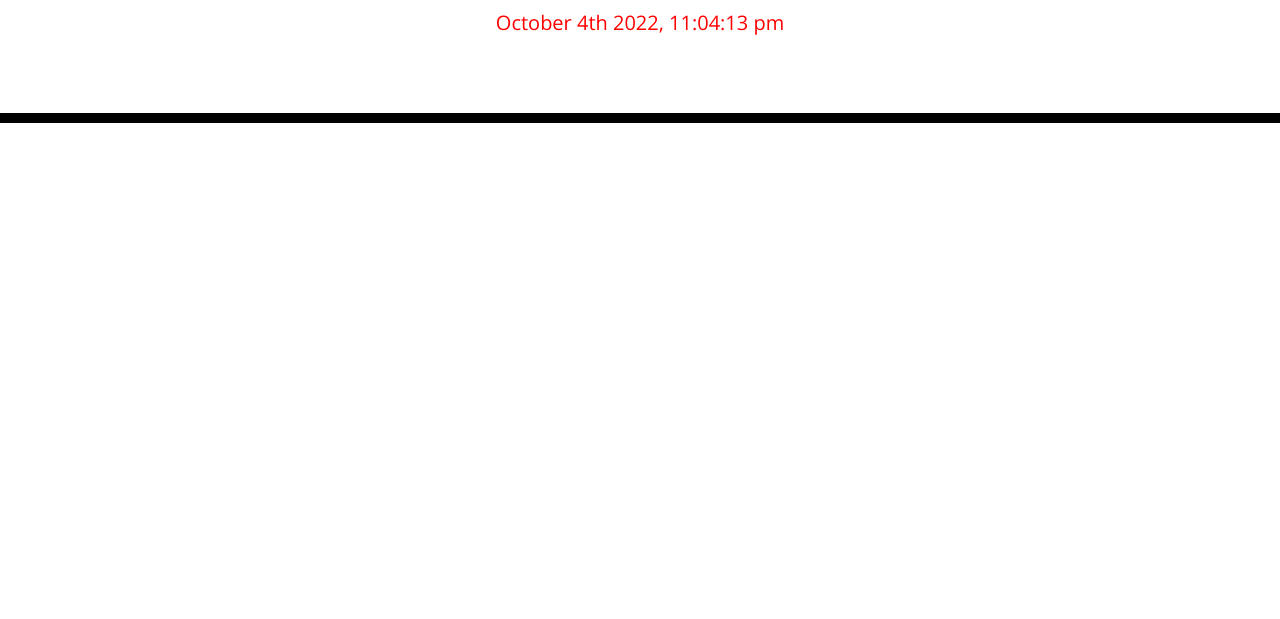
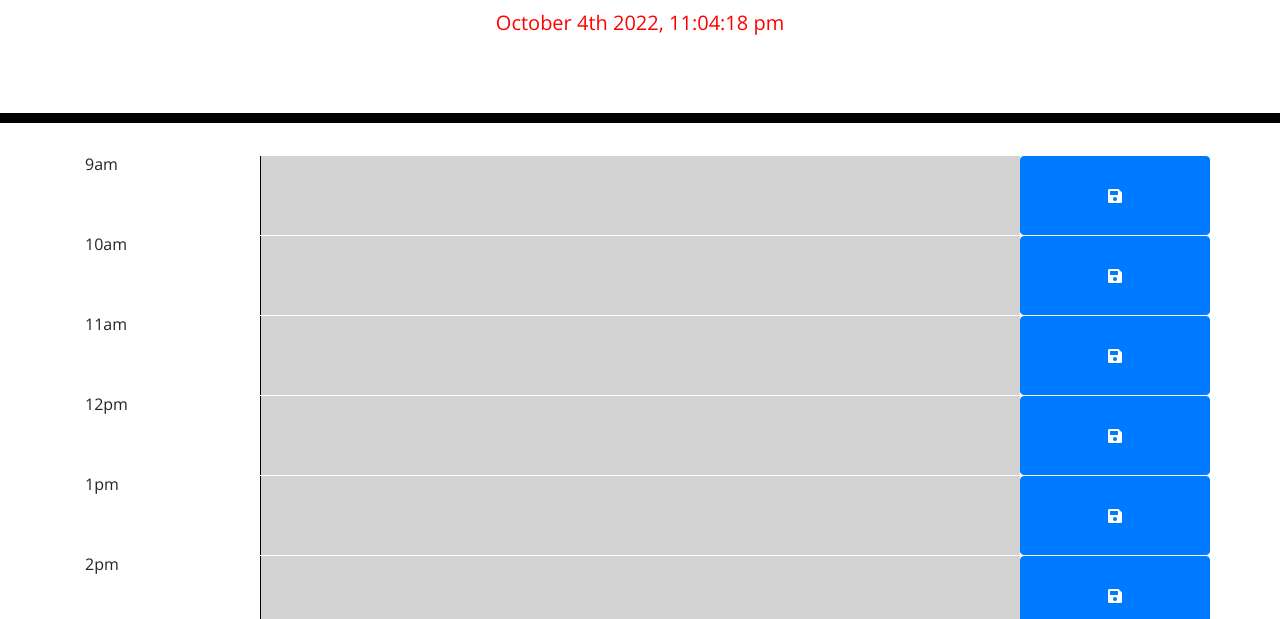
Before and after one commit to Sebascrab/Module_5_Homework_Alexander_Tischner, a plain HTML site: page index.html in a window 1280 px wide. Shown: the part 181-800 px from the top of the page. Drawn offline with nearby package versions, Linux system fonts and the light colour scheme.

Commit message:
finished js

```diff
--- a/index.html
+++ b/index.html
@@ -1,23 +1,14 @@
 <!DOCTYPE html>
 <html lang="en">
+
 <head>
   <meta charset="UTF-8" />
   <meta name="viewport" content="width=device-width, initial-scale=1.0" />
   <meta http-equiv="X-UA-Compatible" content="ie=edge" />
-    <link
-      rel="stylesheet"
-      href="https://stackpath.bootstrapcdn.com/bootstrap/4.3.1/css/bootstrap.min.css"
-    />
-    <link
-      rel="stylesheet"
-      href="https://use.fontawesome.com/releases/v5.8.1/css/all.css"
-      integrity="sha384-50oBUHEmvpQ+1lW4y57PTFmhCaXp0ML5d60M1M7uH2+nqUivzIebhndOJK28anvf"
-      crossorigin="anonymous"
-    />
-    <link
-      href="https://fonts.googleapis.com/css?family=Open+Sans&display=swap"
-      rel="stylesheet"
-    />
+  <link rel="stylesheet" href="https://stackpath.bootstrapcdn.com/bootstrap/4.3.1/css/bootstrap.min.css" />
+  <link rel="stylesheet" href="https://use.fontawesome.com/releases/v5.8.1/css/all.css"
+    integrity="sha384-50oBUHEmvpQ+1lW4y57PTFmhCaXp0ML5d60M1M7uH2+nqUivzIebhndOJK28anvf" crossorigin="anonymous" />
+  <link href="https://fonts.googleapis.com/css?family=Open+Sans&display=swap" rel="stylesheet" />
   <link rel="stylesheet" href="style.css" />
   <link rel="stylesheet" href="style.css">
   <title>Work Day Scheduler</title>
@@ -31,11 +22,115 @@
   </header>
   <div class="container">
     <!-- Timeblocks go here -->
+    <!-- <div class="row row-spacing time-block">
+      <div class="col hour">
+        9:00am
+      </div>
+      <div class="col-8 description-9 description">
+        <input type="text" id="des" placeholder="Description">
+      </div>
+      <div class="col saveBtn">
+        <button type="button" class="btn btn-lg"><i class="fas fa-save"></i></button>
+      </div>
+    </div>
+    <div class="row row-spacing time-block">
+      <div class="col hour">
+        10:00
+      </div>
+      <div class="col-8 description-10 description" contenteditable="true">
+
+      </div>
+      <div class="col saveBtn">
+        <button type="button" class="btn btn-lg"><i class="fas fa-save"></i></button>
+      </div>
+    </div>
+    <div class="row row-spacing time-block">
+      <div class="col hour">
+        11:00
+      </div>
+      <div class="col-8 description-11 description" contenteditable="true">
+
+      </div>
+      <div class="col saveBtn">
+        <button type="button" class="btn btn-lg"><i class="fas fa-save"></i></button>
+      </div>
+    </div>
+    <div class="row row-spacing time-block">
+      <div class="col hour">
+        12:00
+      </div>
+      <div class="col-8 description-12 description" contenteditable="true">
+
+      </div>
+      <div class="col saveBtn">
+        <button type="button" class="btn btn-lg"><i class="fas fa-save"></i></button>
+      </div>
+    </div>
+    <div class="row row-spacing time-block">
+      <div class="col hour">
+        1:00
+      </div>
+      <div class="col-8 description-13 description" contenteditable="true">
+
+      </div>
+      <div class="col saveBtn">
+        <button type="button" class="btn btn-lg"><i class="fas fa-save"></i></button>
+      </div>
+    </div>
+    <div class="row row-spacing time-block">
+      <div class="col hour">
+        2:00
+      </div>
+      <div class="col-8 description-14 description" contenteditable="true">
+
+      </div>
+      <div class="col saveBtn">
+        <button type="button" class="btn btn-lg"><i class="fas fa-save"></i></button>
+      </div>
+    </div>
+    <div class="row row-spacing time-block">
+      <div class="col hour">
+        3:00
+      </div>
+      <div class="col-8 description-15 description" contenteditable="true">
+
+      </div>
+      <div class="col saveBtn">
+        <button type="button" class="btn btn-lg"><i class="fas fa-save"></i></button>
+      </div>
+    </div>
+    <div class="row row-spacing time-block">
+      <div class="col hour">
+        4:00
+      </div>
+      <div class="col-8 description-16 description" contenteditable="true">
+
+      </div>
+      <div class="col saveBtn">
+        <button type="button" class="btn btn-lg"><i class="fas fa-save"></i></button>
+      </div>
+    </div>
+    <div class="row row-spacing time-block">
+      <div class="col hour">
+        5:00
+      </div>
+      <div class="col-8 description-17 description" contenteditable="true">
+
+      </div>
+      <div class="col saveBtn">
+        <button type="button" class="btn btn-lg"><i class="fas fa-save"></i></button>
+      </div>
+    </div> -->
+
+
+
   </div>
 
   <script src="https://code.jquery.com/jquery-3.4.1.min.js"></script>
   <script src="https://cdnjs.cloudflare.com/ajax/libs/moment.js/2.24.0/moment.min.js"></script>
+
+
+<script src="index.js" type="text/javascript"></script>
 </body>
-  <script src="jquery/jquery-3.6.1.js" type="text/javascript"></script>
-  <script src="index.js" type="text/javascript"></script>
+
 </html>
--- a/index.js
+++ b/index.js
@@ -1,68 +1,38 @@
-// Global Declerations
-
-// total amount of hours available
-let tHours = 24;
-// starts day off at 0700
-let startDay = moment().startOf('day').add(6, 'h');
-// current hour time
-let rightNow = moment().format('H');
-// past present future items
-let time;
-// time-block set up
-let timeBlock;
-
-
 
 
 // function for current date in header:
-
 function currentDate() {
     let todaysDate = moment().format('MMMM Do YYYY, h:mm:ss a');
     $("#currentDay").text(todaysDate);
 }
-currentDate();
-
-// setting up the time blocks
-function setUpTable() {
-    for (let hour = 0; hour < tHours; hour++ ) {
-        let present = hour + 12;
-        timeBlock = startDay.add(1,'h').format('HH:mm: A');
-
-        // setting up colors based on past present and future
-        if (rightNow < present) {
-            time = 'past';
-        } else if (rightNow > present) {
-            time = 'future';
+setInterval(currentDate, 1000);
+let currentHour = new Date().getHours();
+console.log(currentHour)
+for (let i = 9; i < 18; i++) {
+    let colorKey = '';
+    if (i < currentHour) {
+        colorKey = 'past'
+    } else if (i === currentHour) {
+        colorKey = 'present'
+    } else {
+        colorKey = 'future'
+    }
+    let hourDisplay = '';
+        if (i < 12) {
+            hourDisplay = i+'am';
+        } else if (i === 12) {
+            hourDisplay = i+'pm'
         } else {
-            rightNow ='present'
+            hourDisplay = i-12+'pm'
         }
-
-
-    }
-
-
+    let row = $('<div>').addClass('row').attr('id', i);
+    let hour = $('<div>').addClass('col-2').text(hourDisplay);
+    let textArea = $('<textarea>').addClass('col-8 ' + colorKey).val(localStorage.getItem(i))
+    let saveBtn = $('<button>').addClass('col-2 btn btn-primary').attr('id', i).click(function() {
+       let hourKey = $(this).attr('id')
+       let activity = $(this).siblings('.col-8').val()
+       localStorage.setItem(hourKey, activity)
+    })
+    let icon = $('<i>').addClass('fas fa-save')
+    $('.container').append(row.append(hour,textArea,saveBtn.append(icon)))
 }
-
-setUpTable();
-
-
-
-
-
-
-
-
-
-
-
-
-
-
-
-// if (rightNow < present) {
-//             time = 'past';
-//         } else if (rightNow > present) {
-//             time = 'future';
-//         } else {
-//             rightNow ='present'
-//         }
--- a/style.css
+++ b/style.css
@@ -23,6 +23,8 @@ textarea{
 
 .description{
   white-space: pre-wrap;
+  padding-top: 5px;
+  text-align: left;
 }
 
 .time-block{
@@ -33,8 +35,9 @@ textarea{
 .row {
   white-space: pre-wrap;
   height: 80px;
-  border-top: 1px solid white;;
+  border-top: 1px solid white;
 }
+
 
 .hour {
   background-color: #ffffff;
```
Lines whose indentation alone changed are shown as unchanged.
